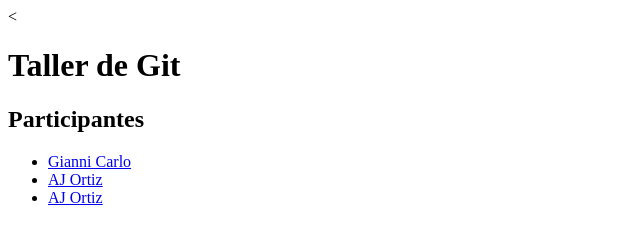
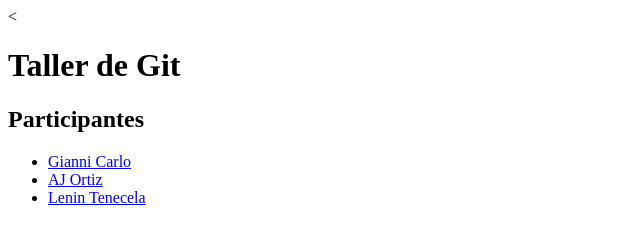
Before and after one commit to vvillacres/Workshop-Git, a plain HTML site: page index.html in a window 1280 px wide. Shown: the full height of the page, 0-640 px from the left. Drawn offline with Linux system fonts and the light colour scheme.

Commit message:
ya esta ESPERO FINALIZAR a la tercera va la vencida jajajajaja

```diff
--- a/index.html
+++ b/index.html
@@ -17,7 +17,7 @@
 				<a href="./participantes/ajortiz.html">AJ Ortiz</a>
 			</li>
 			<li>
-				<a href="./participantes/lhtc9.html">AJ Ortiz</a>
+				<a href="./participantes/lhtc9.html">Lenin Tenecela</a>
 			</li>
 		</ul>
 	</div>
```
